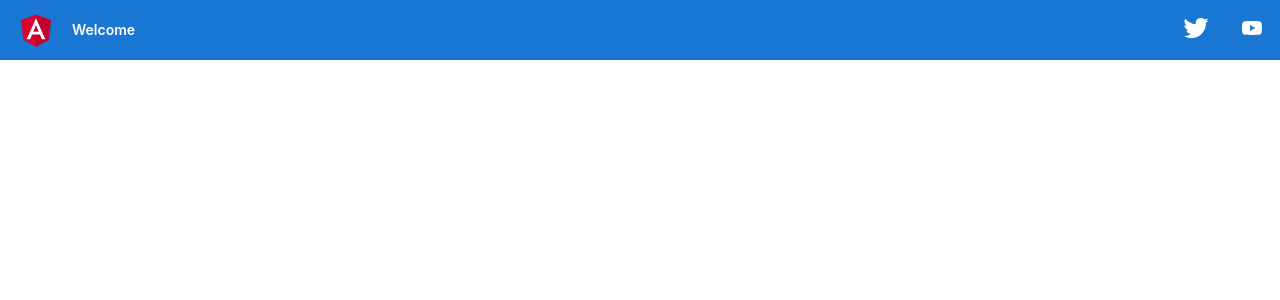
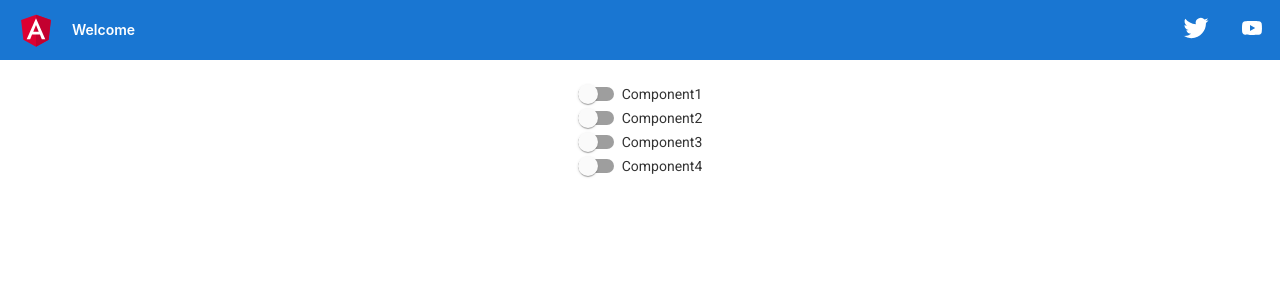
Before and after one commit to FelipeJSousa/Angular-services-intro, an Angular app: page / in a window 1280 px wide. Shown: the top 300 px of the page. Built offline with nearby package versions, Linux system fonts and the light colour scheme.

Commit message:
Base project setup

```diff
--- a/src/app/app.component.html
+++ b/src/app/app.component.html
@@ -32,6 +32,15 @@
 
 <div class="content" role="main">
 
+  <mat-slide-toggle #toggle1>Component1</mat-slide-toggle>
+  <mat-slide-toggle #toggle2>Component2</mat-slide-toggle>
+  <mat-slide-toggle #toggle3>Component3</mat-slide-toggle>
+  <mat-slide-toggle #toggle4>Component4</mat-slide-toggle>
+
+  <app-component1 *ngIf="toggle1.checked"></app-component1>
+  <app-component2 *ngIf="toggle2.checked"></app-component2>
+  <app-component3 *ngIf="toggle3.checked"></app-component3>
+  <app-component4 *ngIf="toggle4.checked"></app-component4>
 
 </div>
 
--- a/src/app/app.module.ts
+++ b/src/app/app.module.ts
@@ -5,6 +5,8 @@ import { MatSlideToggleModule } from '@angular/material/slide-toggle'
 
 import { AppComponent } from './app.component';
 import { BrowserAnimationsModule } from '@angular/platform-browser/animations';
+import { Module1Module } from './module1/module1.module'
+import { Module2Module } from './module2/module2.module'
 
 @NgModule({
   declarations: [
@@ -13,7 +15,9 @@ import { BrowserAnimationsModule } from '@angular/platform-browser/animations';
   imports: [
     BrowserModule,
     BrowserAnimationsModule,
-    MatSlideToggleModule
+    MatSlideToggleModule,
+    Module1Module,
+    Module2Module
   ],
   providers: [],
   bootstrap: [AppComponent]
--- a/src/app/module1/module1.module.ts
+++ b/src/app/module1/module1.module.ts
@@ -7,6 +7,7 @@ import { Component2Component } from './component2/component2.component';
 
 @NgModule({
   declarations: [Component1Component, Component2Component],
+  exports: [Component1Component, Component2Component],
   imports: [
     CommonModule
   ]
--- a/src/app/module2/module2.module.ts
+++ b/src/app/module2/module2.module.ts
@@ -1,13 +1,13 @@
 import { NgModule } from '@angular/core';
 import { CommonModule } from '@angular/common';
-import { Component2Component } from './component2/component2.component';
 import { Component3Component } from './component3/component3.component';
 import { Component4Component } from './component4/component4.component';
 
 
 
 @NgModule({
-  declarations: [Component2Component, Component3Component, Component4Component],
+  declarations: [Component3Component, Component4Component],
+  exports: [Component3Component, Component4Component],
   imports: [
     CommonModule
   ]
```
